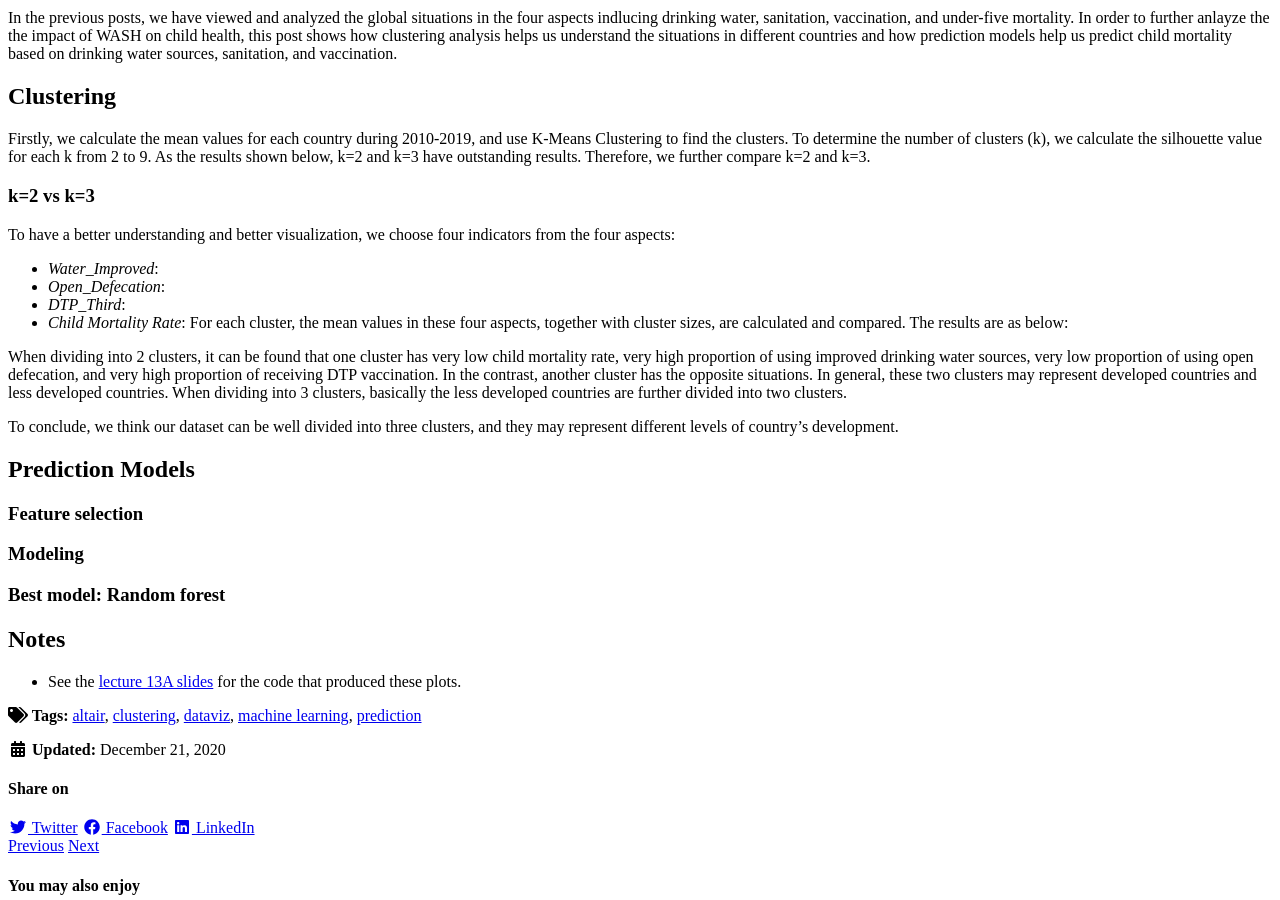
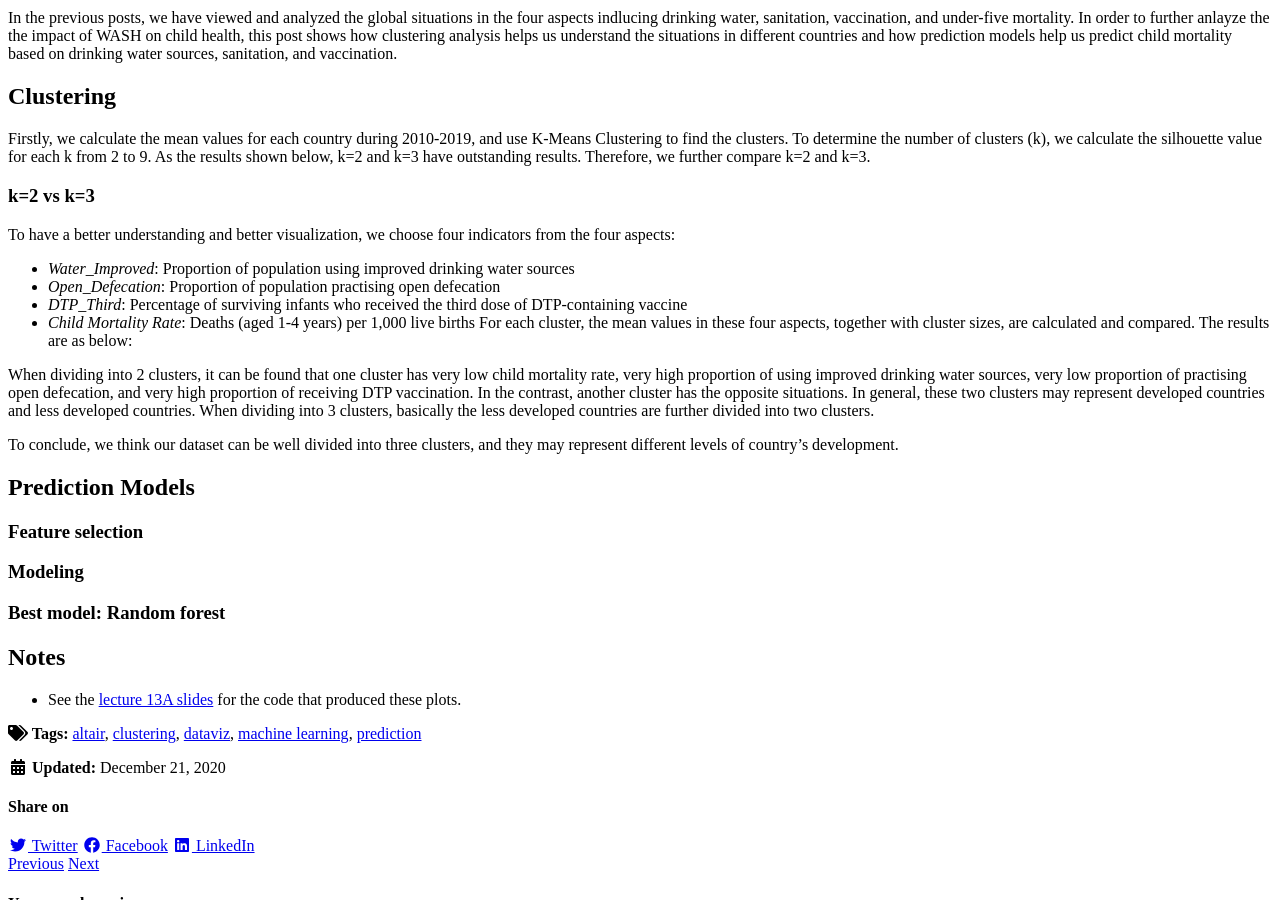
Before and after one commit to RoujiaChen/jiayi_roujia_FP, a Jekyll site: the page built from _posts/2020-12-21-a-machine-learning.md, in a window 1280 px wide and 900 px high, scrolled down 403 px. Built offline with Jekyll 4.4.1, drawn with Linux system fonts in a browser that asks for light colours; cached includes are drawn as plain includes; nearby versions of some CDN libraries.

Commit message:
Update 2020-12-21-a-machine-learning.md

```diff
--- a/_posts/2020-12-21-a-machine-learning.md
+++ b/_posts/2020-12-21-a-machine-learning.md
@@ -20,13 +20,13 @@ Firstly, we calculate the mean values for each country during 2010-2019, and use
 
 ### k=2 vs k=3
 To have a better understanding and better visualization, we choose four indicators from the four aspects:
-* *Water_Improved*:
-* *Open_Defecation*:
-* *DTP_Third*:
-* *Child Mortality Rate*:
+* *Water_Improved*: Proportion of population using improved drinking water sources
+* *Open_Defecation*: Proportion of population practising open defecation
+* *DTP_Third*: Percentage of surviving infants who received the third dose of DTP-containing vaccine
+* *Child Mortality Rate*: Deaths (aged 1-4 years) per 1,000 live births
 For each cluster, the mean values in these four aspects, together with cluster sizes, are calculated and compared. The results are as below:
 
-When dividing into 2 clusters, it can be found that one cluster has very low child mortality rate, very high proportion of using improved drinking water sources, very low proportion of using open defecation, and very high proportion of receiving DTP vaccination. In the contrast, another cluster has the opposite situations. In general, these two clusters may represent developed countries and less developed countries. When dividing into 3 clusters, basically the less developed countries are further divided into two clusters.
+When dividing into 2 clusters, it can be found that one cluster has very low child mortality rate, very high proportion of using improved drinking water sources, very low proportion of practising open defecation, and very high proportion of receiving DTP vaccination. In the contrast, another cluster has the opposite situations. In general, these two clusters may represent developed countries and less developed countries. When dividing into 3 clusters, basically the less developed countries are further divided into two clusters.
 
 <div id="altair-chart-1"></div>
 <div id="altair-chart-2"></div>
```
